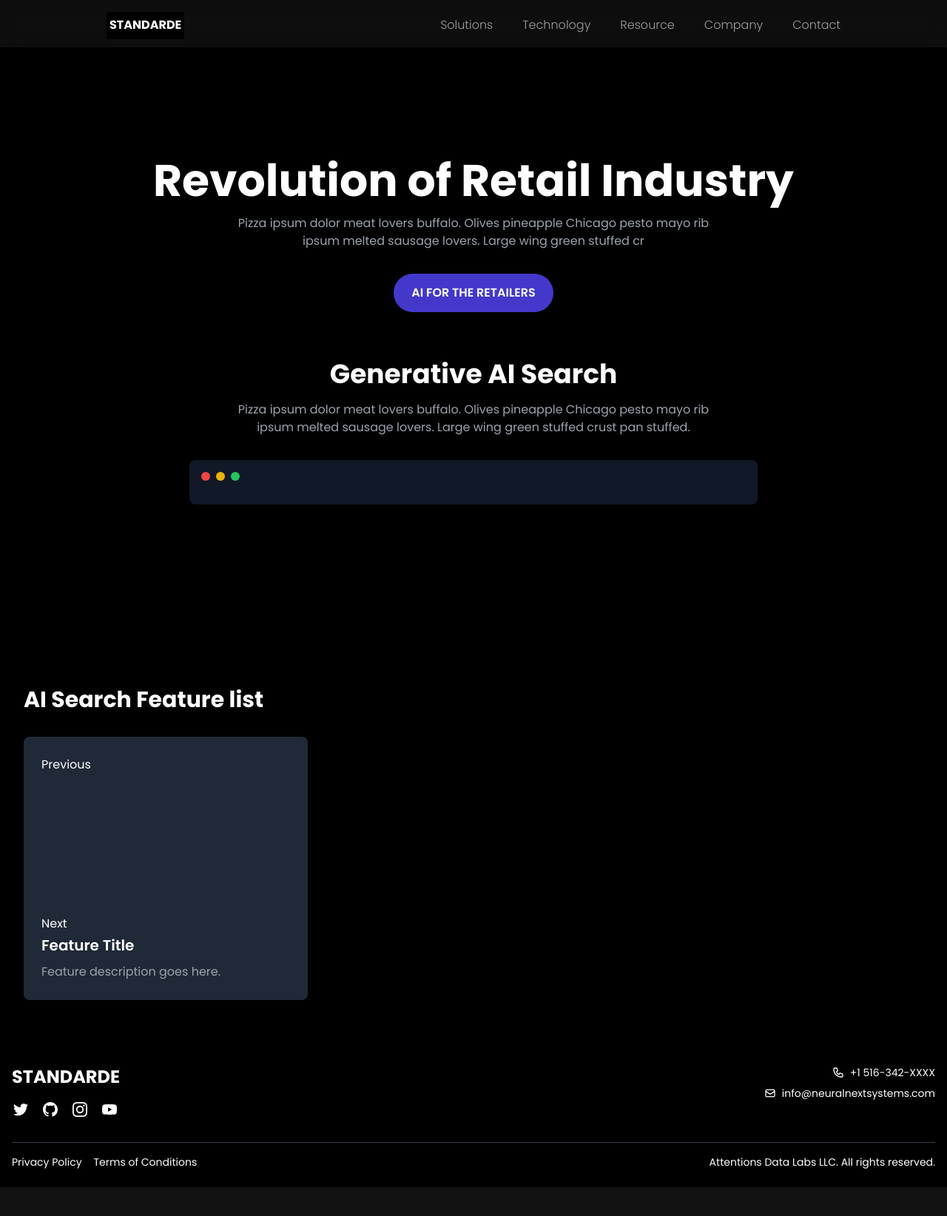
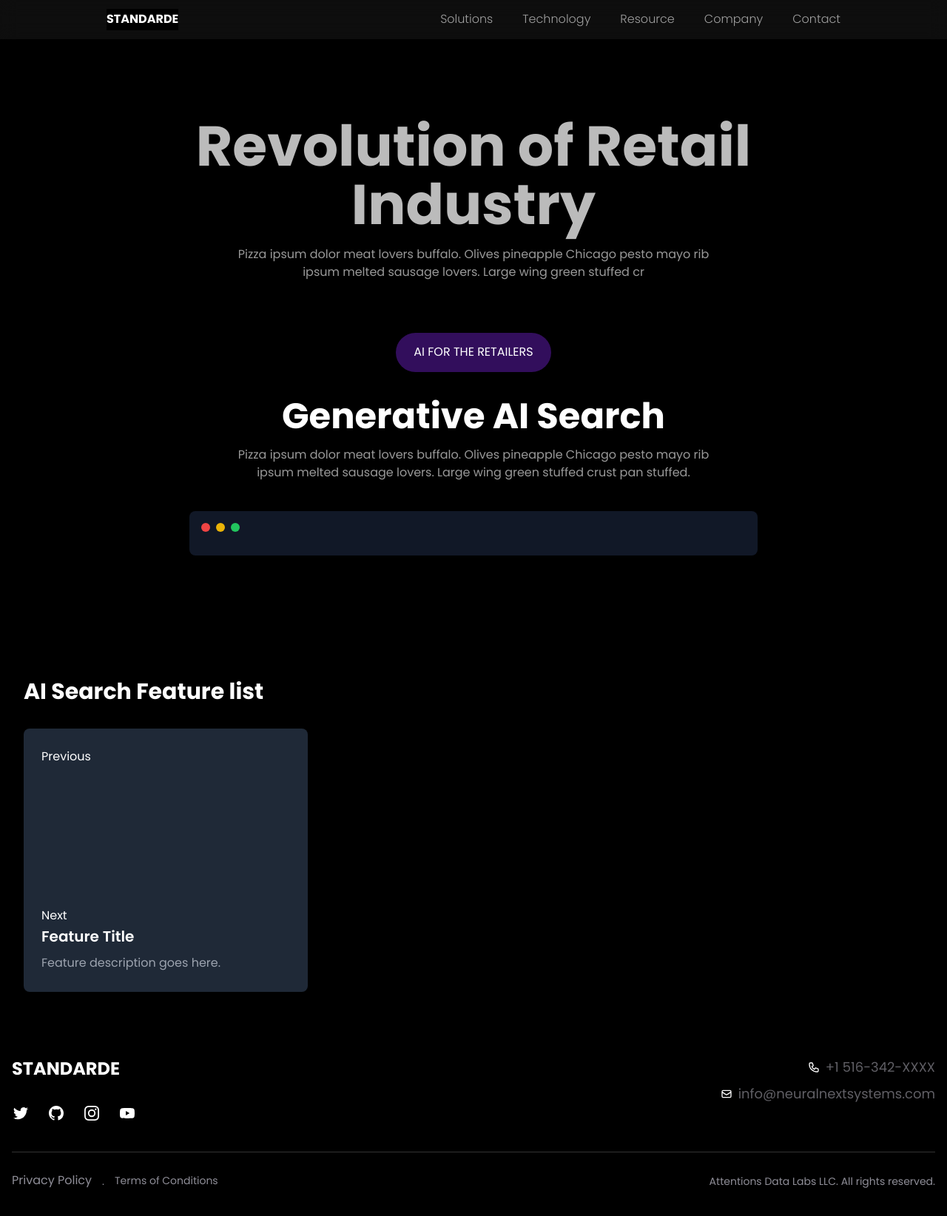
Before and after one commit to jigarjoshi011/STANDARDE_CMS, a Next.js app: page / in a window 1280 px wide. Shown: the top 1644 px of the page at 74% size. Before the commit the page ends 1605 px from the top, so only its background shows below. Built offline with nearby package versions, Linux system fonts and the light colour scheme.

Commit message:
UI changes

```diff
--- a/app/[...slug]/layout.tsx
+++ b/app/[...slug]/layout.tsx
@@ -1,12 +1,12 @@
+import Header from "@/components/Header/Header";
 import Footer from "@/components/Footer/Footer";
-import Header from "@/components/Header/Header";
 import { FC } from "react";
 
 const Layout: FC<{ children: React.ReactNode }> = ({ children }) => {
   return (
     <>
       <Header />
-        {children}
+      {children}
       <Footer />
     </>
   );
--- a/app/[...slug]/page.tsx
+++ b/app/[...slug]/page.tsx
@@ -3,6 +3,7 @@ import { useParams } from "next/navigation";
 import React from "react";
 import Image from "next/image";
 import Slider from "react-slick";
+import AnimatedBackground from "@/components/AnimatedBackground/AnimatedBackground";
 
 const CMSPage = () => {
   const settings = {
@@ -16,28 +17,31 @@ const CMSPage = () => {
   const { slug } = useParams<{ slug: string[] }>();
   return (
     <div>
-      <section className="bg-black text-white min-h-screen flex flex-col justify-center items-center px-4 py-16">
+      {/* FIRST SECTION */}
+      <AnimatedBackground>
+        <section className="bg-black text-white min-h-screen flex flex-col justify-center items-center pt-100px py-16">
           <div className="max-w-4xl mx-auto text-center">
-          <h1 className="text-4xl md:text-6xl font-bold mb-4 leading-tight">
+            <h1 className="text-4xl md:text-5xl lg:text-6xl xl:text-76px text-text-primary xl:leading-79px font-bold mb-4 ">
               Revolution of Retail Industry
             </h1>
-          <p className="text-sm md:text-base mb-8 text-gray-400 max-w-2xl mx-auto">
+            <p className="text-sm md:text-base mb-5 md:mb-10 xl:mb-70px text-text-second max-w-2xl mx-auto">
               Pizza ipsum dolor meat lovers buffalo. Olives pineapple Chicago
-            pesto mayo rib ipsum melted sausage lovers. Large wing green stuffed
-            cr
+              pesto mayo rib ipsum melted sausage lovers. Large wing green
+              stuffed cr
             </p>
-          <button className="bg-indigo-700 text-white px-6 py-3 rounded-full font-semibold hover:bg-indigo-600 transition duration-300">
+            <button className="bg-btn-primary text-white px-6 py-3 rounded-full font-normal">
               AI FOR THE RETAILERS
             </button>
 
-          <h2 className="text-2xl md:text-4xl font-bold mt-16 mb-4">
+            <h2 className="text-2xl md:text-4xl xl:text-5xl font-bold mt-9 mb-4">
               Generative AI Search
             </h2>
-          <p className="text-sm md:text-base mb-8 text-gray-400 max-w-2xl mx-auto">
+            <p className="text-sm md:text-base mb-10 text-text-second max-w-2xl mx-auto">
               Pizza ipsum dolor meat lovers buffalo. Olives pineapple Chicago
-            pesto mayo rib ipsum melted sausage lovers. Large wing green stuffed
-            crust pan stuffed.
+              pesto mayo rib ipsum melted sausage lovers. Large wing green
+              stuffed crust pan stuffed.
             </p>
+            <div className="mx-auto"></div>
 
             <div className="mt-8 bg-gray-900 rounded-lg p-4 max-w-3xl mx-auto">
               <div className="flex items-center space-x-2 mb-4">
@@ -55,6 +59,7 @@ const CMSPage = () => {
             </div>
           </div>
         </section>
+      </AnimatedBackground>
       {/* SECOND SECTION */}
       <section className="bg-black text-white py-16 px-4 overflow-hidden">
         <div className="container mx-auto">
@@ -66,9 +71,7 @@ const CMSPage = () => {
                 <div className="slider flex transition-transform duration-300 ease-in-out">
                   <div className="card flex-shrink-0 w-full md:w-96 bg-gray-800 rounded-lg p-6 mr-4">
                     <Slider {...settings}>
-                      <div
-                        className="feature-item h-full "
-                      >
+                      <div className="feature-item h-full ">
                         <div className="feature-item-inside bg-lightGray lg:px-[70px] lg:py-[60px] px-[30px] py-[20px] h-full">
                           <div className="feature-desc font-normal lg:[&>p]:text-[26px] [&>p]:text-[18px] [&>p]:italic pb-14 tracking-[0.2px]">
                             {/* <p>&quot;{firstEl?.description}&quot;</p> */}
--- /dev/null
+++ b/components/AnimatedBackground/AnimatedBackground.tsx
@@ -0,0 +1,39 @@
+// components/AnimatedBackground.js
+import React from 'react';
+
+const AnimatedBackground = ({ children }: { children: React.ReactNode}) => {
+  return (
+    <div className="relative overflow-hidden">
+      <div className="absolute inset-0 z-0">
+        {[...Array(5)].map((_, index) => (
+          <div
+            key={index}
+            className="wave-line"
+            style={{
+              top: `${index * 20}%`,
+              transform: 'rotate(-45deg)',
+              animationDelay: `${-index * 5}s`,
+            }}
+          />
+        ))}
+      </div>
+      <div className="relative z-10">{children}</div>
+      <style jsx>{`
+        @keyframes wave {
+          0% { transform: translateX(-100%) rotate(-45deg); }
+          100% { transform: translateX(100%) rotate(-45deg); }
+        }
+        .wave-line {
+          position: absolute;
+          width: 200%;
+          height: 2px;
+          background-image: radial-gradient(circle, rgba(255,255,255,0.1) 1px, transparent 1px);
+          background-size: 15px 15px;
+          animation: wave 20s linear infinite;
+        }
+      `}</style>
+    </div>
+  );
+};
+
+export default AnimatedBackground;
--- a/components/footer/Footer.tsx
+++ b/components/Footer/Footer.tsx
@@ -5,9 +5,9 @@ const Footer = () => {
     <footer className="bg-black text-white py-6">
       <div className="container mx-auto px-4">
         <div className="flex flex-col space-y-6 sm:space-y-0 sm:flex-row sm:justify-between sm:items-start">
-          <div className="flex flex-col items-center sm:items-start">
-            <h2 className="text-2xl font-bold mb-4">STANDARDE</h2>
-            <div className="flex space-x-4">
+          <div className="flex flex-col items-center sm:items-start space-y-8">
+            <h2 className="text-2xl font-bold">STANDARDE</h2>
+            <div className="flex space-x-6">
               <a
                 href="#"
                 className="hover:text-gray-400 transition-colors duration-300"
@@ -57,7 +57,7 @@ const Footer = () => {
               </a>
               <a
                 href="#"
-                className="hover:text-gray-400 transition-colors duration-300"
+                className="hover:text-footer-primary/40 transition-colors duration-300"
               >
                 <svg
                   className="w-6 h-6"
@@ -90,7 +90,7 @@ const Footer = () => {
                   d="M3 5a2 2 0 012-2h3.28a1 1 0 01.948.684l1.498 4.493a1 1 0 01-.502 1.21l-2.257 1.13a11.042 11.042 0 005.516 5.516l1.13-2.257a1 1 0 011.21-.502l4.493 1.498a1 1 0 01.684.949V19a2 2 0 01-2 2h-1C9.716 21 3 14.284 3 6V5z"
                 ></path>
               </svg>
-              <span>+1 516-342-XXXX</span>
+              <a href="#" className="text-footer-primary/40 transition-all ease-in-out duration-300 hover:text-footer-primary text-lg font-normal ">+1 516-342-XXXX</a>
             </div>
             <div className="flex items-center justify-center sm:justify-end">
               <svg
@@ -107,20 +107,24 @@ const Footer = () => {
                   d="M3 8l7.89 5.26a2 2 0 002.22 0L21 8M5 19h14a2 2 0 002-2V7a2 2 0 00-2-2H5a2 2 0 00-2 2v10a2 2 0 002 2z"
                 ></path>
               </svg>
-              <span>info@neuralnextsystems.com</span>
+              <a href="#" className="text-footer-primary/40 transition-all ease-in-out duration-300 hover:text-footer-primary text-lg font-normal">info@neuralnextsystems.com</a>
             </div>
           </div>
         </div>
-        <div className="mt-8 pt-4 border-t border-gray-700 text-sm flex flex-col sm:flex-row justify-between items-center">
+        <div className="mt-10 py-6  border-t border-white/20  flex flex-col sm:flex-row justify-between items-center">
           <div className="mb-4 sm:mb-0 text-center sm:text-left">
-            <a href="#" className="hover:underline mr-4 inline-block">
+            <ul className="flex items-center ">
+              <li><a href="#" className="text-footer-primary/60 hover:text-footer-primary">
               Privacy Policy
-            </a>
-            <a href="#" className="hover:underline inline-block">
-              Terms of Conditions
-            </a>
+            </a></li>
+            <li><p className="text-footer-primary/60 text-sm px-3.5">.</p></li>
+            <li><a href="#" className="text-footer-primary/60 hover:text-footer-primary hover:underline text-sm font-normal">
+            Terms of Conditions
+            </a></li>
+
+            </ul>
           </div>
-          <p className="text-center sm:text-right">
+          <p className="text-footer-primary/60 text-sm">
             Attentions Data Labs LLC. All rights reserved.
           </p>
         </div>
--- a/components/header/Header.tsx
+++ b/components/Header/Header.tsx
@@ -3,10 +3,10 @@ import React from "react";
 
 const Navbar = () => {
   return (
-    <header className="border-black/10 py-4 px-32 backdrop-blur-md bg-black/20 bg-custom-gradient sticky top-0 z-50 h-16 ">
-      <div className="container mx-auto px-4">
+    <header className="border-black/10 py-3 px-32 backdrop-blur-md bg-black/20 bg-custom-gradient sticky top-0 z-[999] ">
+      <div className="container mx-auto">
         <div className="flex flex-wrap justify-between items-center">
-          <div className="navbar-brand text-white font-bold bg-black p-1">
+          <div className="navbar-brand text-white font-bold bg-black">
             <a href="">STANDARDE</a>
           </div>
           <nav className="flex space-x-10 text-white text-base">
```
Also changed, not shown: tailwind.config.ts (+10 -118 lines), 1 other file (tests, documents, lock files or other folders). Lines whose indentation alone changed are shown as unchanged.
